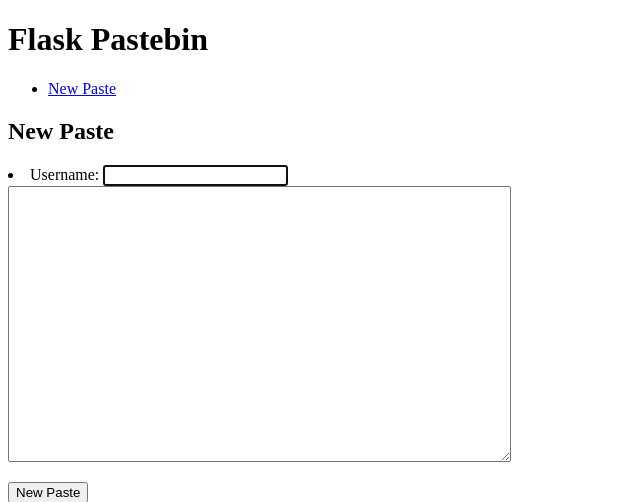
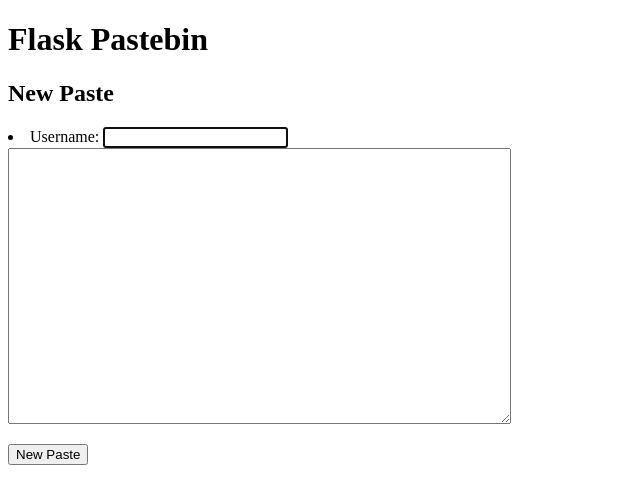
Before and after one commit to javierqq/pastebin, a Flask app: page / in a window 1280 px wide. Shown: the top 502 px of the page, without its empty margins (0-640 px from the left). Run offline with Flask 2, Linux system fonts and the light colour scheme.

Commit message:
removed 'new paste' button

```diff
--- a/templates/layout.html
+++ b/templates/layout.html
@@ -13,9 +13,6 @@
 -->
 <div class=page>
   <h1>Flask Pastebin</h1>
-  <ul class=nav>
-    <li><a href="{{ url_for('new_paste') }}">New Paste</a>
-  </ul>
   {% for message in get_flashed_messages() %}
     <p class=flash>{{ message }}
   {% endfor %}
```
